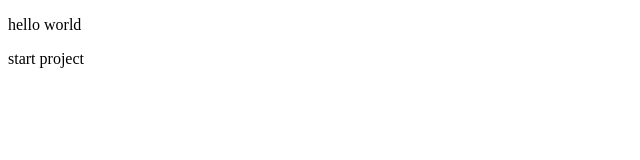
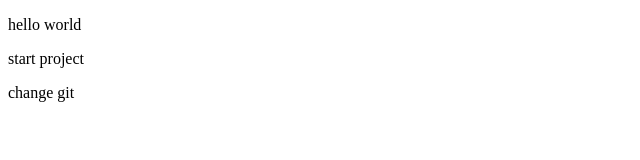
Before and after one commit to Ahmadreza0554/mygit, a plain HTML site: page index.html in a window 1280 px wide. Shown: the full height of the page, 0-640 px from the left. Drawn offline with Linux system fonts and the light colour scheme.

Commit message:
creat paragraph

```diff
--- a/index.html
+++ b/index.html
@@ -9,6 +9,7 @@
     <header>
         <p>hello world</p>
         <p>start project</p>
+        <p>change git</p>
     </header>
 </body>
 
```
